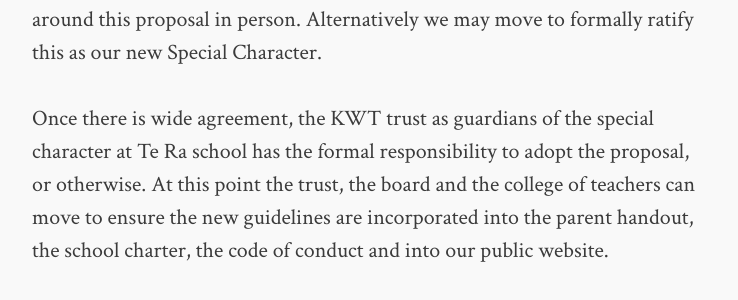
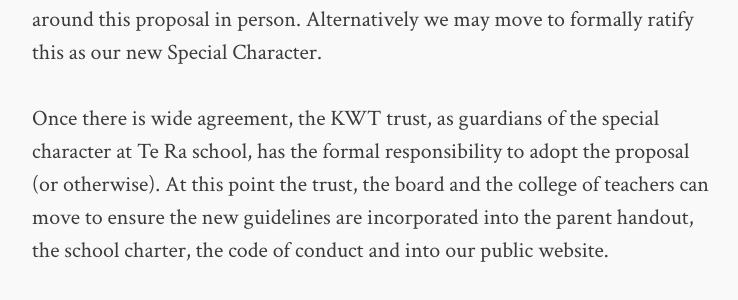
Before and after one commit to utunga/specialcharacter, a Jekyll site: the page built from index.md, in a window 1280 px wide and 900 px high, scrolled down 2627 px. Shown: the part 156-456 px from the top of the window, without its empty margins (268-1006 px from the left). Built offline with Jekyll 4.4.1, drawn with Linux system fonts in a browser that asks for light colours; comment, search, counter and statistics services are not loaded.

Commit message:
more typos

```diff
--- a/index.md
+++ b/index.md
@@ -45,7 +45,7 @@ If you have any feedback to offer there are three ways we invite you to do that.
 
 Based on the feedback given, there may be a need to have more discussion around this proposal in person. Alternatively we may move to formally ratify this as our new Special Character.
 
-Once there is wide agreement, the KWT trust as guardians of the special character at Te Ra school has the formal responsibility to adopt the proposal, or otherwise. At this point the trust, the board and the college of teachers can move to ensure the new guidelines are incorporated into the parent handout, the school charter, the code of conduct and into our public website.
+Once there is wide agreement, the KWT trust, as guardians of the special character at Te Ra school, has the formal responsibility to adopt the proposal (or otherwise). At this point the trust, the board and the college of teachers can move to ensure the new guidelines are incorporated into the parent handout, the school charter, the code of conduct and into our public website.
 
 ###Thank you for your input
 
```
